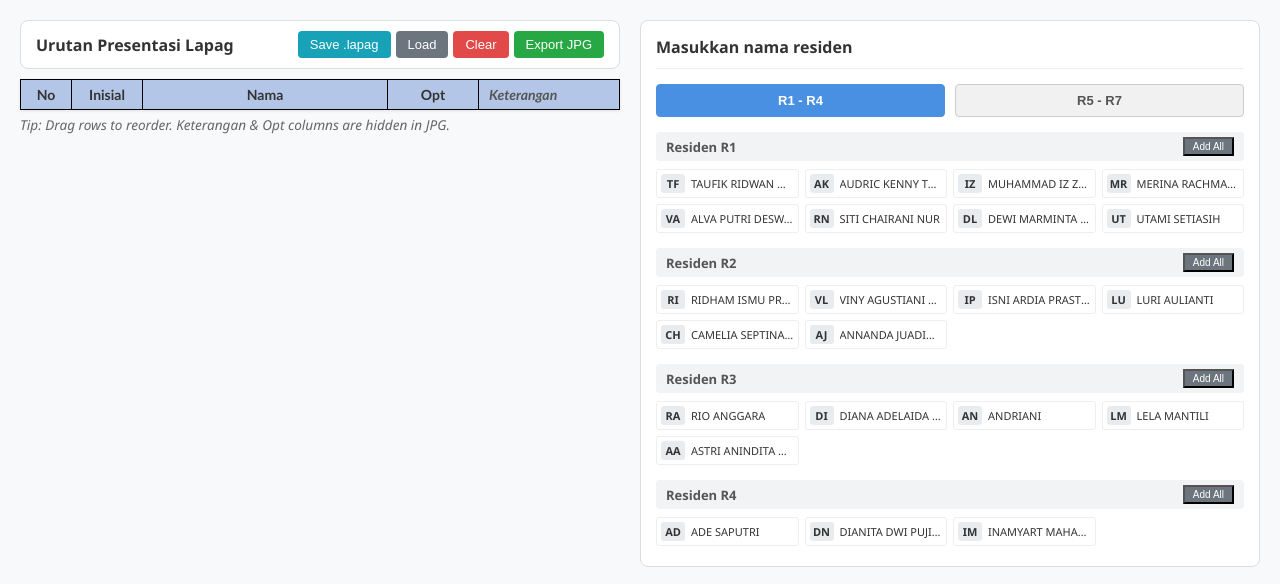
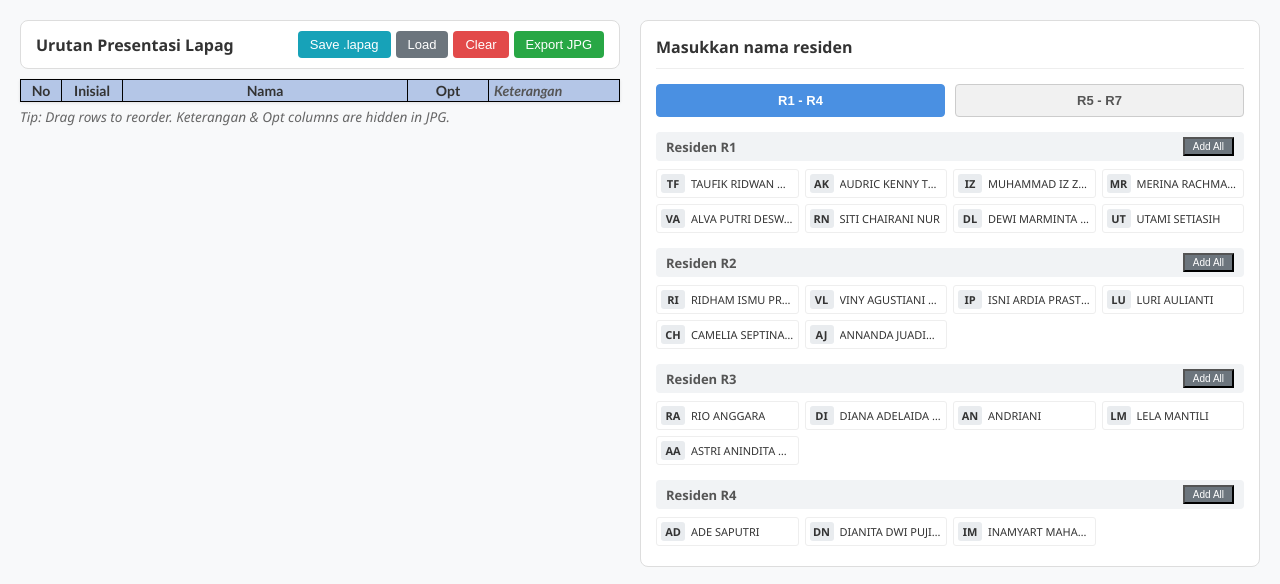
Before and after one commit to taufik-ridwan/lapag, a plain HTML site: page index.html in a window 1280 px wide. Shown: the top 584 px of the page. Drawn offline with Linux system fonts and the light colour scheme.

Commit message:
Add files via upload

```diff
--- a/index.html
+++ b/index.html
@@ -29,7 +29,8 @@
         /* --- LEFT PANEL (Table) --- */
         .left-panel {
             flex: 0 0 auto;
-            width: 600px;
+            width: fit-content;
+            min-width: 600px;
             max-width: 100%;
         }
 
@@ -91,12 +92,16 @@
             box-shadow: 0 1px 3px rgba(0,0,0,0.1);
         }
 
-        th, td { border: 1px solid #000; padding: 6px 10px; }
+        /* Tighter row spacing */
+        th, td { border: 1px solid #000; padding: 2px 5px; }
         th { background-color: #b4c6e7; text-align: center; user-select: none; }
 
         .col-no { text-align: center; width: 30px; cursor: move; }
         .col-init { text-align: center; width: 50px; }
-        .col-name { text-align: center; }
+
+        /* Adjusted width (not too wide, not too small) */
+        .col-name { text-align: center; min-width: 220px; }
+
         .col-action { width: 70px; text-align: center; border: 1px solid #000; }
         .col-ket { text-align: left; width: 120px; font-style: italic; color: #555; }
 
@@ -120,6 +125,7 @@
         }
         .del-btn:hover { color: #ff0000; }
 
+        /* Color Swatches for Manual Coloring */
         .color-swatch {
             width: 16px;
             height: 16px;
@@ -138,7 +144,7 @@
         tr.dragging { opacity: 0.5; background-color: #fffacd !important; }
         tr.dragging td { background-color: #fffacd !important; }
 
-        /* --- RIGHT SIDE WRAPPER (Stacks Vertical Cards) --- */
+        /* --- RIGHT SIDE WRAPPER --- */
         .right-wrapper {
             flex: 1;
             min-width: 300px;
@@ -147,7 +153,6 @@
             gap: 20px;
         }
 
-        /* --- RIGHT PANEL CARDS --- */
         .right-panel-card {
             background: white;
             padding: 15px;
@@ -164,7 +169,6 @@
             padding-bottom: 10px;
         }
 
-        /* Tabs for Group Filtering */
         .tab-container {
             display: flex;
             gap: 10px;
@@ -273,7 +277,6 @@
             font-style: italic;
         }
 
-        /* Image Card Specifics */
         .info-image {
             width: 100%;
             height: auto;
@@ -316,20 +319,18 @@
         <div class="drag-hint">Tip: Drag rows to reorder. Keterangan & Opt columns are hidden in JPG.</div>
     </div>
 
-    <!-- RIGHT WRAPPER (Stacks Cards) -->
+    <!-- RIGHT WRAPPER -->
     <div class="right-wrapper">
 
         <!-- CARD 1: Quick Add -->
         <div class="right-panel-card">
             <h3 class="panel-header">Masukkan nama residen</h3>
 
-            <!-- Tab Controls -->
             <div class="tab-container">
                 <button class="tab-btn active" id="btn-early" onclick="switchTab('early')">R1 - R4</button>
                 <button class="tab-btn" id="btn-late" onclick="switchTab('late')">R5 - R7</button>
             </div>
 
-            <!-- Group Set 1: R1 to R4 -->
             <div id="set-r1-r4" class="group-set active">
                 <div class="group-header">
                     <span>Residen R1</span>
@@ -356,7 +357,6 @@
                 <div class="person-grid" id="group-r4"></div>
             </div>
 
-            <!-- Group Set 2: R5 to R7 -->
             <div id="set-r5-r7" class="group-set">
                 <div class="group-header">
                     <span>Residen R5</span>
@@ -500,7 +500,6 @@
             useCORS: true,
             backgroundColor: "#ffffff",
             ignoreElements: (node) => {
-                // Ignore Option column AND Keterangan column
                 return node.classList.contains('col-action') || node.classList.contains('col-ket');
             },
             onclone: (clonedDoc) => {
@@ -564,6 +563,7 @@
         const tbody = document.getElementById('sortable-body');
         const tr = document.createElement('tr');
 
+        // Default colors
         const colorLight = "#d9e1f2";
         const colorDark  = "#b4c6e7";
         const finalColor = color || colorLight;
@@ -572,6 +572,7 @@
         tr.classList.add('draggable-row');
         addDragEvents(tr);
 
+        // Apply initial color
         applyRowColor(tr, finalColor);
 
         tr.innerHTML = `
@@ -598,6 +599,7 @@
 
     function applyRowColor(row, color) {
         row.style.backgroundColor = color;
+        // Also apply to cells to ensure coverage
         const tds = row.getElementsByTagName('td');
         for(let td of tds) {
             td.style.backgroundColor = color;
@@ -623,6 +625,7 @@
     function updateNumbers() {
         const rows = document.querySelectorAll('#sortable-body tr');
         rows.forEach((row, index) => {
+            // Only update the number, do not change the color
             row.cells[0].textContent = index + 1;
         });
     }
```
